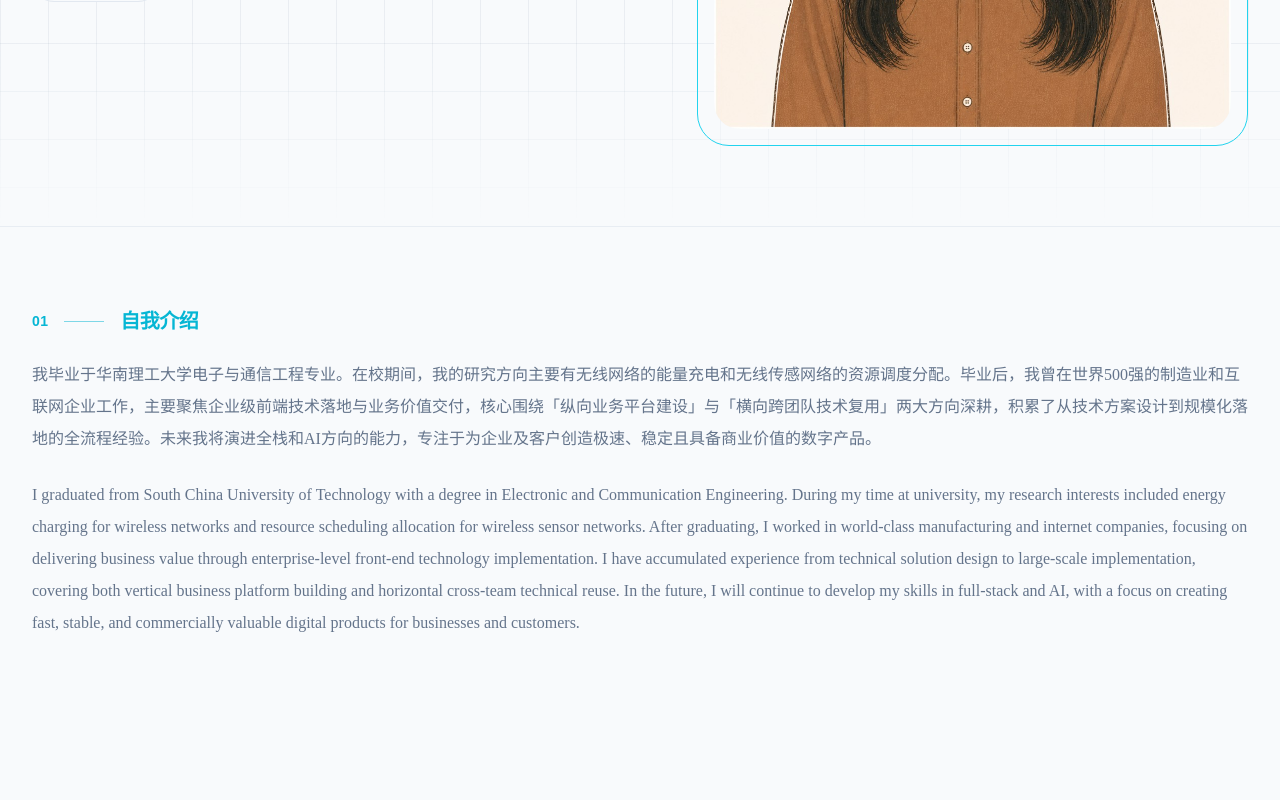
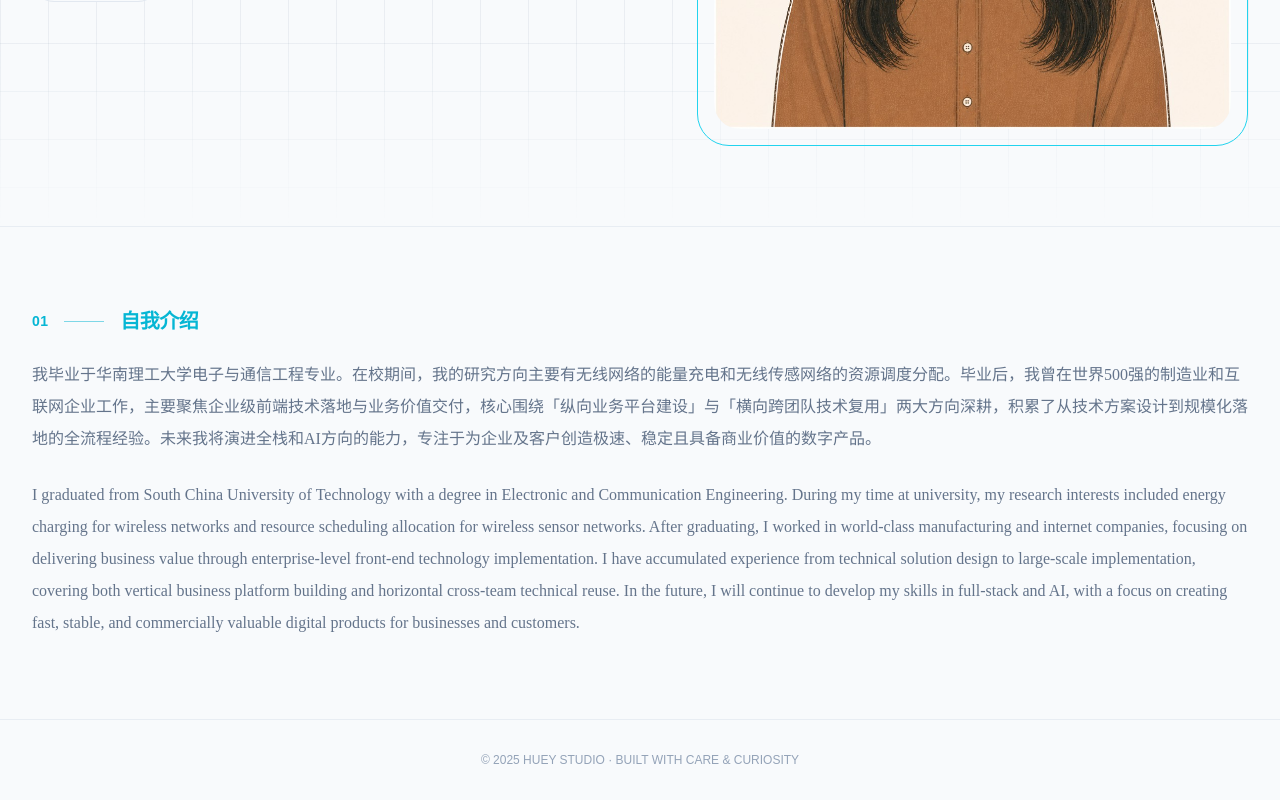
Before and after one commit to hueystudio/huey-studio, a React (Vite) app: page / in a window 1280 px wide. Shown: the part 550-1350 px from the top of the page. Before the commit the page ends 1269 px from the top, so only its background shows below. Built offline with nearby package versions, Linux system fonts and the light colour scheme.

Commit message:
feat: 首页增加尾部信息

```diff
--- a/src/components/layout/app-layout.tsx
+++ b/src/components/layout/app-layout.tsx
@@ -1,5 +1,6 @@
 import { Outlet } from 'react-router-dom'
 
+import { SiteFooter } from '@/components/layout/site-footer'
 import { SiteHeader } from '@/components/layout/site-header'
 
 export function AppLayout() {
@@ -9,6 +10,7 @@ export function AppLayout() {
       <main className="flex-1">
         <Outlet />
       </main>
+      <SiteFooter />
     </div>
   )
 }
--- /dev/null
+++ b/src/components/layout/site-footer.tsx
@@ -0,0 +1,11 @@
+export function SiteFooter() {
+  return (
+    <footer className="border-t border-border/70 bg-background">
+      <div className="mx-auto max-w-7xl px-6 py-8 lg:px-8">
+        <p className="text-center font-sans text-[12px] leading-4 font-normal tracking-normal text-[#94A3B8] uppercase">
+          © 2025 Huey Studio · Built with care &amp; curiosity
+        </p>
+      </div>
+    </footer>
+  )
+}
```
